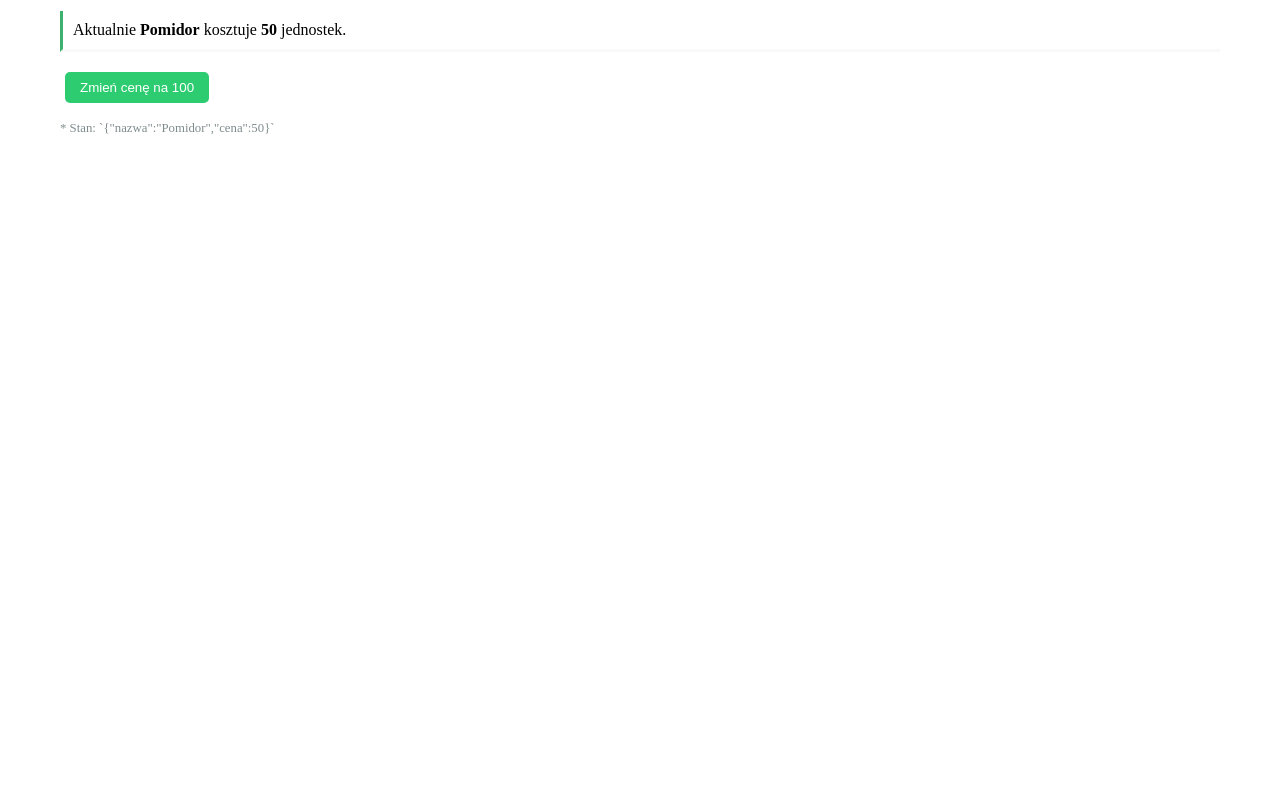
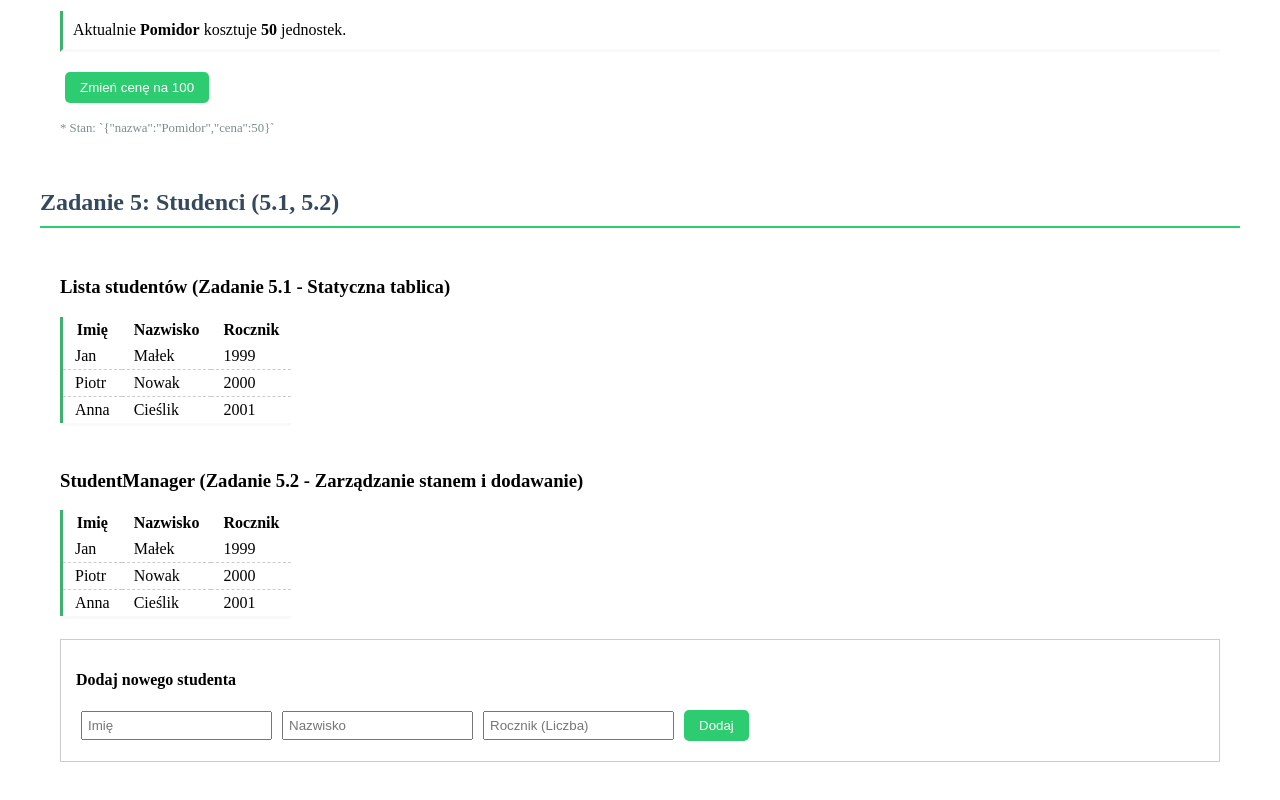
Before and after one commit to pwrobel03/Software-Engineering-for-Web-Applications, a React (Vite) app in the folder Lab-05-React/vite-project/: page / in a window 1280 px wide. Shown: the part 2416-3216 px from the top of the page. Before the commit the page ends 2603 px from the top, so only its background shows below. Built offline with nearby package versions, Linux system fonts and the light colour scheme.

Commit message:
feat(studenci): Implement 'Studenci' table, StudentManager, and 'Dodawanie' form with validation

```diff
--- a/Lab-05-React/vite-project/src/App.css
+++ b/Lab-05-React/vite-project/src/App.css
@@ -70,3 +70,13 @@ button {
 .highlight {
   font-weight: bold;
 }
+
+/* Zadanie 5 */
+.students-table {
+  border-collapse: collapse;
+  margin-top: 15px;
+}
+
+.students-table td, .students-table th{
+  padding: 4px 12px;
+}
--- a/Lab-05-React/vite-project/src/App.tsx
+++ b/Lab-05-React/vite-project/src/App.tsx
@@ -12,6 +12,9 @@ import Logowanie from './components/formularze/Przycisk';
 
 import Ternary from './components/inne/Ternary';
 import Aktualizacja from './components/inne/Aktualizacja';
+
+import Studenci from './components/studenci/Studenci';
+import StudentManager from './components/studenci/StudentManager';
 
 function App() {
   return (
@@ -55,6 +58,15 @@ function App() {
       <Ternary />
       <Aktualizacja />
 
+      {/* ============================================================
+        SEKCJA TESTOWA ZADANIA 5: STUDENCI
+        ============================================================
+      */}
+      <h2>Zadanie 5: Studenci (5.1, 5.2)</h2>
+
+      <Studenci />
+      <StudentManager />
+
     </div>
   );
 }
--- /dev/null
+++ b/Lab-05-React/vite-project/src/components/studenci/Dodawanie.tsx
@@ -0,0 +1,73 @@
+import React, { useState } from 'react';
+import type { Student } from './student';
+
+interface DodawanieProps {
+  onAddStudent: (newStudent: Student) => void;
+}
+
+const Dodawanie: React.FC<DodawanieProps> = ({ onAddStudent }) => {
+  const [imie, setImie] = useState('');
+  const [nazwisko, setNazwisko] = useState('');
+  const [rocznik, setRocznik] = useState(''); // Stan jako string, aby kontrolować input
+
+  const [error, setError] = useState('');
+
+  const handleSubmit = (e: React.FormEvent) => {
+    e.preventDefault();
+    setError('');
+
+    // A. Walidacja: Sprawdzenie, czy wszystkie pola są wypełnione
+    if (!imie || !nazwisko || !rocznik) {
+      setError('Wszystkie pola muszą być wypełnione.');
+      return;
+    }
+
+    const rocznikNumber = parseInt(rocznik);
+
+    // B. Walidacja: Sprawdzenie, czy rocznik jest liczbą
+    if (isNaN(rocznikNumber)) {
+      setError('Rocznik musi być poprawną liczbą.');
+      return;
+    }
+
+    onAddStudent({ imie, nazwisko, rocznik: rocznikNumber });
+
+    // Wyczyść formularz
+    setImie('');
+    setNazwisko('');
+    setRocznik('');
+  };
+
+  return (
+    <div style={{ border: '1px solid #ccc', padding: '15px', marginTop: '20px' }}>
+      <p style={{fontWeight: 'bold'}}>Dodaj nowego studenta</p>
+      <form onSubmit={handleSubmit}>
+        <input
+          type="text"
+          placeholder="Imię"
+          value={imie}
+          onChange={(e) => setImie(e.target.value)}
+          style={{ margin: '5px', padding: '5px' }}
+        />
+        <input
+          type="text"
+          placeholder="Nazwisko"
+          value={nazwisko}
+          onChange={(e) => setNazwisko(e.target.value)}
+          style={{ margin: '5px', padding: '5px' }}
+        />
+        <input
+          type="text" // Pozostawiamy text, aby móc kontrolować walidację 'isNaN'
+          placeholder="Rocznik (Liczba)"
+          value={rocznik}
+          onChange={(e) => setRocznik(e.target.value)}
+          style={{ margin: '5px', padding: '5px' }}
+        />
+        <button type="submit" style={{ backgroundColor: '#2ecc71' }}>Dodaj</button>
+      </form>
+      {error && <p style={{ color: 'tomato', marginTop: '10px' }}>Błąd: {error}</p>}
+    </div>
+  );
+};
+
+export default Dodawanie;
--- /dev/null
+++ b/Lab-05-React/vite-project/src/components/studenci/Studenci.tsx
@@ -0,0 +1,38 @@
+import React from 'react';
+import type { Student } from './student';
+
+// Zadeklarowana tablica Students z użyciem interfejsu Student[]
+const Students: Student[] = [
+  { imie: 'Jan', nazwisko: 'Małek', rocznik: 1999 },
+  { imie: 'Piotr', nazwisko: 'Nowak', rocznik: 2000 },
+  { imie: 'Anna', nazwisko: 'Cieślik', rocznik: 2001 },
+];
+
+const Studenci: React.FC = () => {
+  return (
+    <div className="task-section">
+      <h3>Lista studentów (Zadanie 5.1 - Statyczna tablica)</h3>
+      <table className='counter-display students-table'>
+        <thead>
+          <tr>
+            <th>Imię</th>
+            <th>Nazwisko</th>
+            <th>Rocznik</th>
+          </tr>
+        </thead>
+        <tbody>
+          {/* Użycie funkcji map do renderowania wierszy tabeli */}
+          {Students.map((student, index) => (
+            <tr key={index} style={{ borderBottom: '1px dashed #ccc' }}>
+              <td>{student.imie}</td>
+              <td>{student.nazwisko}</td>
+              <td>{student.rocznik}</td>
+            </tr>
+          ))}
+        </tbody>
+      </table>
+    </div>
+  );
+};
+
+export default Studenci;
--- /dev/null
+++ b/Lab-05-React/vite-project/src/components/studenci/StudentManager.tsx
@@ -0,0 +1,52 @@
+import React, { useState } from 'react';
+import type { Student } from './student';
+import Dodawanie from './Dodawanie';
+
+// Domyślna tablica dla stanu (skopiowana z 5.1)
+const InitialStudents: Student[] = [
+ { imie: 'Jan', nazwisko: 'Małek', rocznik: 1999 },
+  { imie: 'Piotr', nazwisko: 'Nowak', rocznik: 2000 },
+  { imie: 'Anna', nazwisko: 'Cieślik', rocznik: 2001 },
+];
+
+const StudentManager: React.FC = () => {
+  const [students, setStudents] = useState<Student[]>(InitialStudents);
+
+  // Funkcja do dodawania nowego studenta
+  const handleAddStudent = (newStudent: Student) => {
+    setStudents(prevStudents => [...prevStudents, newStudent]);
+  };
+
+  return (
+    <div className="task-section">
+      <h3>StudentManager (Zadanie 5.2 - Zarządzanie stanem i dodawanie)</h3>
+
+      {/* Tabela wyświetlająca studentów ze stanu */}
+      <table className='counter-display students-table'>
+        <thead>
+          <tr>
+            <th>Imię</th>
+            <th>Nazwisko</th>
+            <th>Rocznik</th>
+          </tr>
+        </thead>
+        <tbody>
+          {/* Użycie stanu 'students' do renderowania */}
+          {students.map((student, index) => (
+            <tr key={index} style={{ borderBottom: '1px dashed #ccc' }}>
+              <td>{student.imie}</td>
+              <td>{student.nazwisko}</td>
+              <td>{student.rocznik}</td>
+            </tr>
+          ))}
+        </tbody>
+      </table>
+
+      {/* Komponent do dodawania studentów */}
+      <Dodawanie onAddStudent={handleAddStudent} />
+
+    </div>
+  );
+};
+
+export default StudentManager;
--- /dev/null
+++ b/Lab-05-React/vite-project/src/components/studenci/student.ts
@@ -0,0 +1,5 @@
+export interface Student {
+    imie: string;
+    nazwisko: string;
+    rocznik: number; // Rocznik powinien być liczbą (walidacja w 5.2)
+}
```
